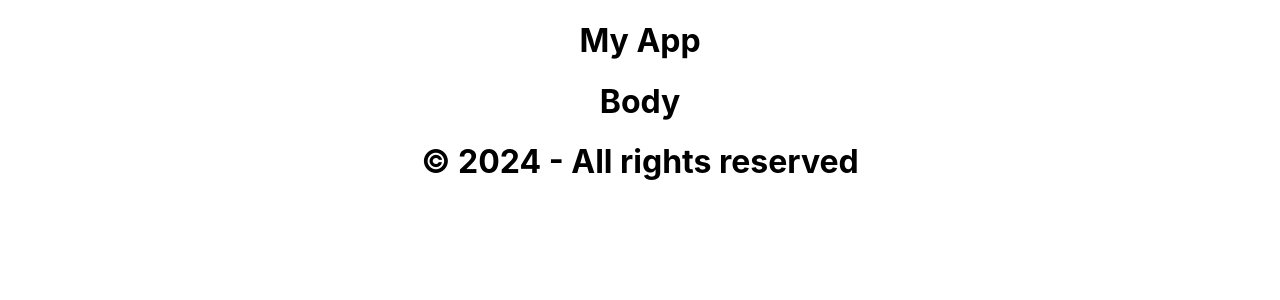
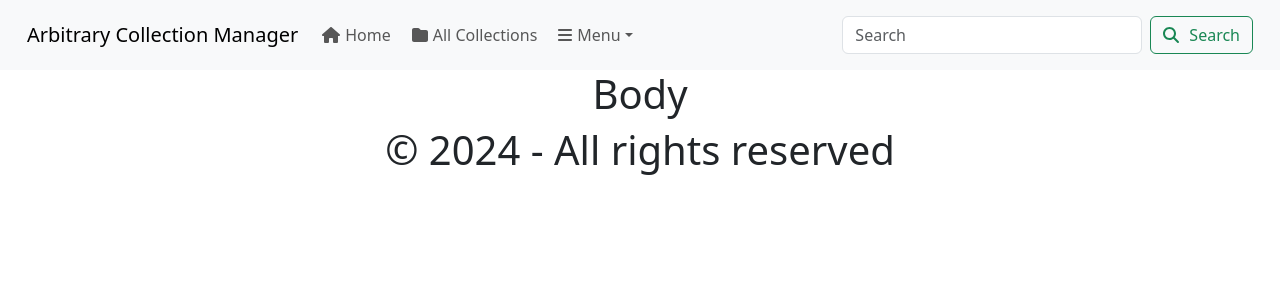
Before and after one commit to Samonto-Karmaker/Itransition-Collection-Management-App, a React (Create React App) app in the folder client/: page / in a window 1280 px wide. Shown: the top 300 px of the page. Built offline with nearby package versions, Linux system fonts and the light colour scheme.

Commit message:
Added the initial navigation bar UI

```diff
--- a/client/package.json
+++ b/client/package.json
@@ -7,6 +7,7 @@
     "@fortawesome/free-brands-svg-icons": "^6.6.0",
     "@fortawesome/free-regular-svg-icons": "^6.6.0",
     "@fortawesome/free-solid-svg-icons": "^6.6.0",
+    "@fortawesome/react-fontawesome": "^0.2.0",
     "@testing-library/jest-dom": "^5.17.0",
     "@testing-library/react": "^13.4.0",
     "@testing-library/user-event": "^13.5.0",
--- a/client/src/index.js
+++ b/client/src/index.js
@@ -3,6 +3,7 @@
 import './index.css';
 import App from './App';
 import reportWebVitals from './reportWebVitals';
+import 'bootstrap/dist/css/bootstrap.min.css'; // Add this line
 
 const root = ReactDOM.createRoot(document.getElementById('root'));
 root.render(
--- a/client/src/view/header/Header.js
+++ b/client/src/view/header/Header.js
@@ -1,7 +1,9 @@
+import NavBar from "./NavigationBar";
+
 const Header = () => {
   return (
     <header>
-      <h1>My App</h1>
+      <NavBar />
     </header>
   );
 };
--- /dev/null
+++ b/client/src/view/header/NavigationBar.js
@@ -0,0 +1,83 @@
+import Button from "react-bootstrap/Button";
+import Container from "react-bootstrap/Container";
+import Form from "react-bootstrap/Form";
+import Nav from "react-bootstrap/Nav";
+import Navbar from "react-bootstrap/Navbar";
+import NavDropdown from "react-bootstrap/NavDropdown";
+import { FontAwesomeIcon } from "@fortawesome/react-fontawesome";
+import {
+	faBars,
+	faFolder,
+	faHouse,
+	faMagnifyingGlass,
+} from "@fortawesome/free-solid-svg-icons";
+
+const NavigationBar = () => {
+	return (
+		<Navbar expand="lg" className="bg-body-tertiary" style={{padding: "15px"}}>
+			<Container fluid>
+				<Navbar.Brand href="#">
+					Arbitrary Collection Manager
+				</Navbar.Brand>
+				<Navbar.Toggle aria-controls="navbarScroll" />
+				<Navbar.Collapse id="navbarScroll">
+					<Nav
+						className="me-auto my-2 my-lg-0"
+						style={{ maxHeight: "100px" }}
+						navbarScroll
+					>
+						<Nav.Link href="#action1">
+							<div style={{marginRight: "5px"}}>
+								<FontAwesomeIcon icon={faHouse} />
+								<span style={{ marginLeft: "5px" }}>Home</span>
+							</div>
+						</Nav.Link>
+						<Nav.Link href="#action2">
+							<div style={{marginRight: "5px"}}>
+								<FontAwesomeIcon icon={faFolder} />
+								<span style={{ marginLeft: "5px" }}>All Collections</span>
+							</div>
+						</Nav.Link>
+						<NavDropdown
+							title={
+								<>
+									<FontAwesomeIcon icon={faBars} />
+									<span style={{ marginLeft: "5px" }}>
+										Menu
+									</span>
+								</>
+							}
+							id="navbarScrollingDropdown"
+						>
+							<NavDropdown.Item href="#action3">
+								Login
+							</NavDropdown.Item>
+							<NavDropdown.Item href="#action4">
+								Register
+							</NavDropdown.Item>
+							<NavDropdown.Divider />
+							<NavDropdown.Item href="#action5">
+								Admin Panel
+							</NavDropdown.Item>
+						</NavDropdown>
+					</Nav>
+					<Form className="d-flex">
+						<Form.Control
+							type="search"
+							placeholder="Search"
+							className="me-2"
+							aria-label="Search"
+							style={{ width: "300px", marginRight: "10px" }}
+						/>
+						<Button variant="outline-success">
+							<FontAwesomeIcon icon={faMagnifyingGlass} />
+							<span style={{ marginLeft: "10px" }}>Search</span>
+						</Button>
+					</Form>
+				</Navbar.Collapse>
+			</Container>
+		</Navbar>
+	);
+};
+
+export default NavigationBar;
```
Also changed, not shown: 1 other file (tests, documents, lock files or other folders).
